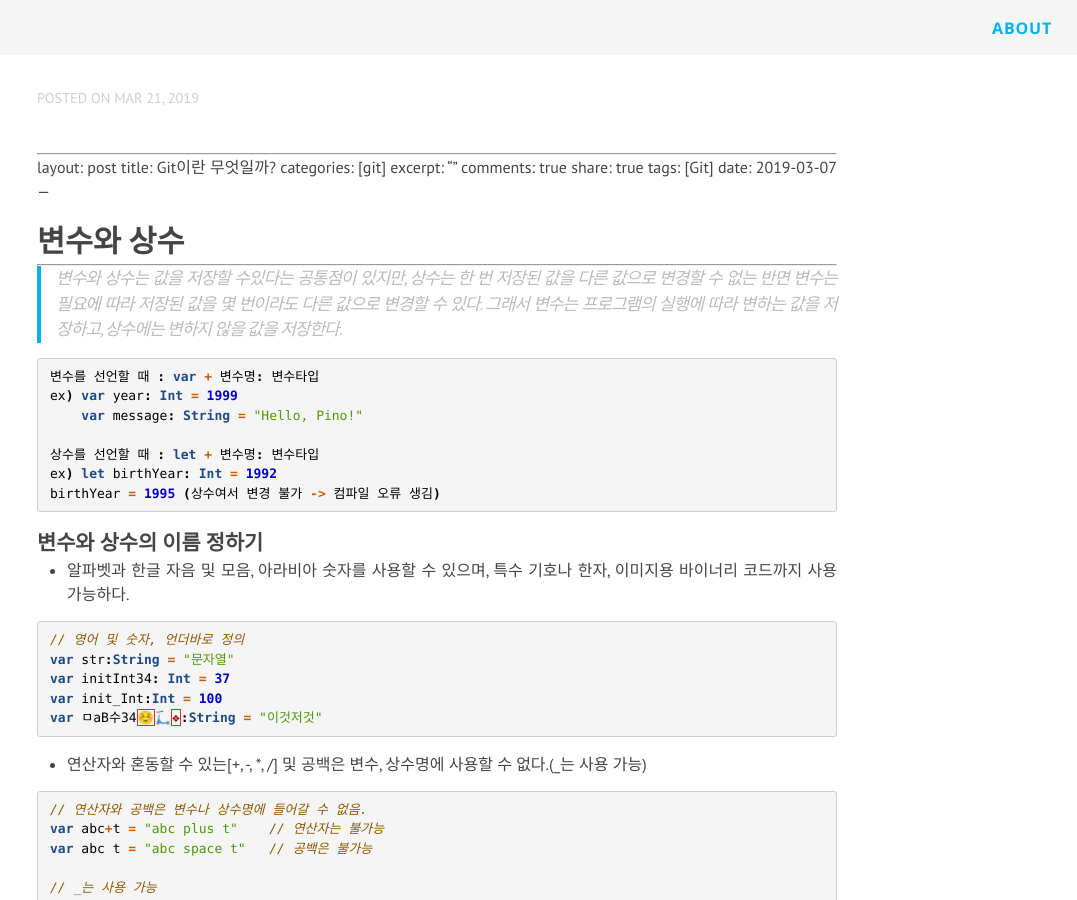
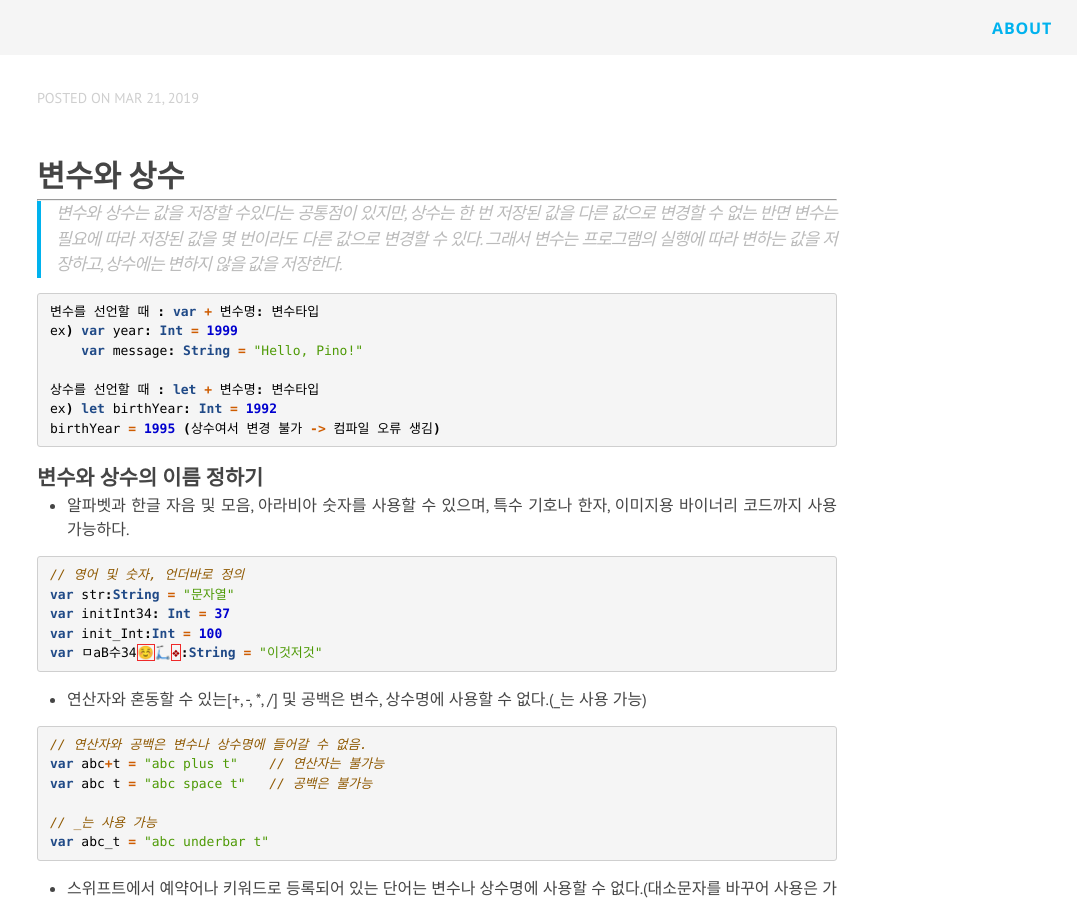
Before and after one commit to 92pino/backup, a Jekyll site: the page built from _posts/swift/2018-11-23-Swift-variable.md, in a window 1280 px wide and 900 px high. Shown: the whole window, without its empty margins (203-1280 px from the left). Built offline with Jekyll 4.4.1, drawn with Linux system fonts in a browser that asks for light colours; nearby versions of some CDN libraries; our own code applies the rules of GitHub Pages for plain Markdown files.

Commit message:
post modify

```diff
--- a/_config.yml
+++ b/_config.yml
@@ -13,7 +13,7 @@
 # you will see them accessed via {{ site.title }}, {{ site.email }}, and so on.
 # You can create any custom variable you would like, and they will be accessible
 # in the templates via {{ site.myvariable }}.
-title: Your awesome title
+title: Pino's Creative Factory
 email: your-email@example.com
 description: >- # this means to ignore newlines until "baseurl:"
   Write an awesome description for your new site here. You can edit this
@@ -26,15 +26,15 @@
 
 # About/contact
 author:
-  name: LEE HYUNJOO
-  description: 초보몽키(LEE HYUNJOO)
+  name: JEONG JINBAE
+  description: 92pino(JEONG JINBAE)
   contact:
     # linkedin:  https://www.linkedin.com/in/lizhihao
-    github:    https://github.com/wayhome25
-    facebook:  https://www.facebook.com/wayhome25
+    github:    https://github.com/92pino
+    #facebook:  https://www.facebook.com/wayhome25
     # twitter:   https://twitter.com/Li_Zhihao
     # weibo:     http://weibo.com/41173780
-    email:    mailto:siwabada@gmail.com
+    email:    mailto:jjb8382@gmail.com
 
 # Build settings
 markdown: kramdown
--- a/_posts/swift/2018-11-23-Swift-variable.md
+++ b/_posts/swift/2018-11-23-Swift-variable.md
@@ -7,17 +7,6 @@
 comments: true
 category: swift
 # jemoji: '<img class="emoji" title=":ramen:" alt=":ramen:" src="https://assets.github.com/images/icons/emoji/unicode/1f35c.png" height="20" width="20" align="absmiddle">'
----
-
----
-layout: post
-title: Git이란 무엇일까?
-categories: [git]
-excerpt: ""
-comments: true
-share: true
-tags: [Git]
-date: 2019-03-07
 ---
 
 # 변수와 상수
```
Also changed, not shown: _posts/swift/2018-11-27-Swift-배열&집합&튜플&딕셔너리.md (+1 -2 lines).
